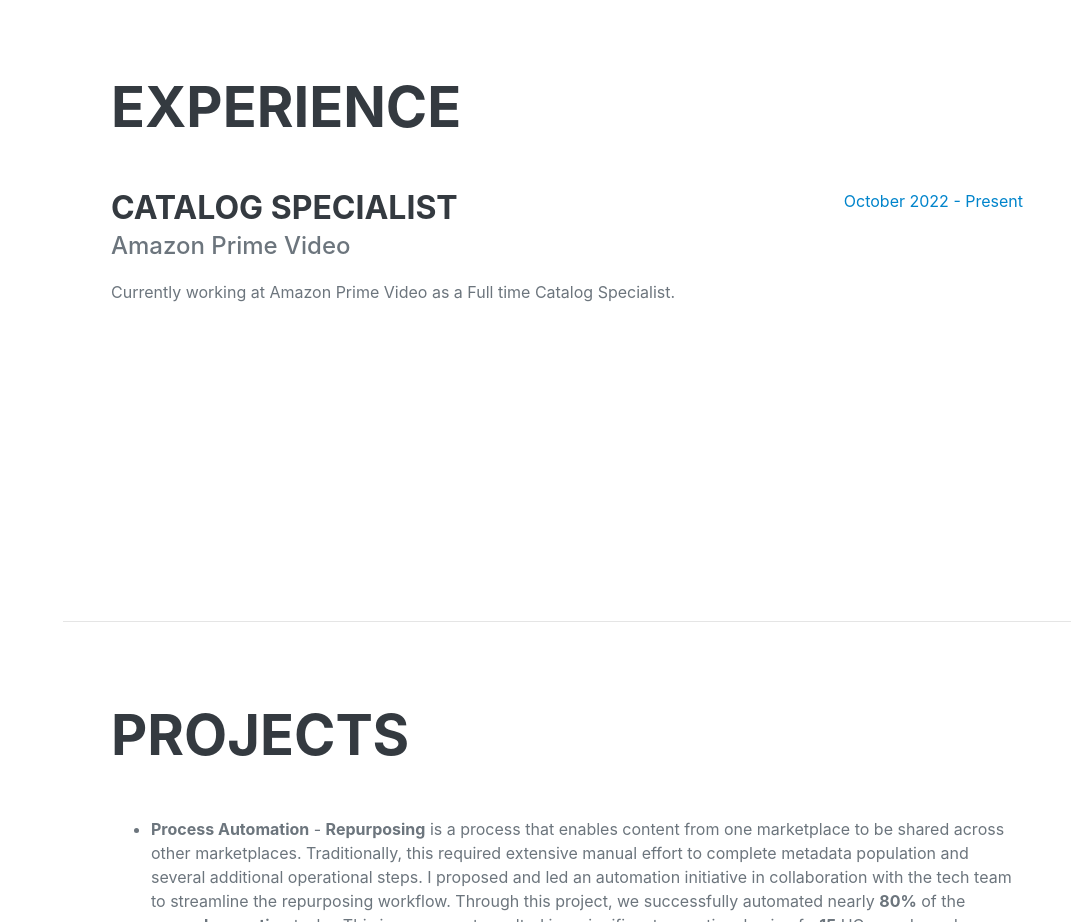
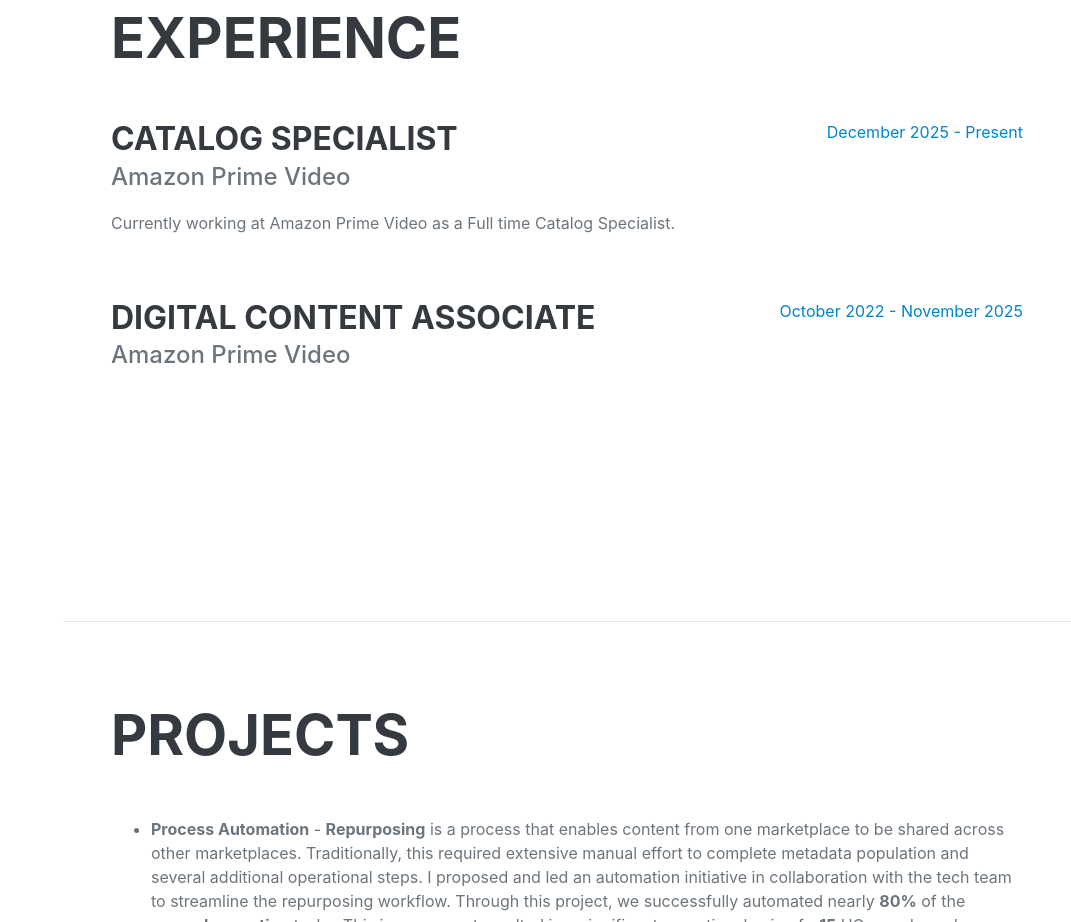
Before and after one commit to jinith-kumar/jinithkumar.github.io, a plain HTML site: page index.html in a window 1280 px wide. Shown: the part 980-1902 px from the top of the page, without its empty margins (209-1280 px from the left). Drawn offline with nearby package versions, Linux system fonts and the light colour scheme; a web font is replaced by a local one.

Commit message:
Update index.html
Added Experience

```diff
--- a/index.html
+++ b/index.html
@@ -104,8 +104,21 @@
                             Catalog Specialist.</p>
                     </div>
                     <div class="flex-shrink-0"><span
+                            class="text-primary">December 2025 -
+                            Present</span>
+                    </div>
+                  </div>
+                <div
+                    class="d-flex flex-column flex-md-row justify-content-between mb-5">
+                    <div class="flex-grow-1">
+                        <h3 class="mb-0">Digital Content Associate</h3>
+                        <div class="subheading mb-3">Amazon Prime Video</div>
+                        <!-- <p>Currently working at Amazon Prime Video as a Full time
+                            Catalog Specialist.</p> -->
+                    </div>
+                    <div class="flex-shrink-0"><span
                             class="text-primary">October 2022 -
-                            Present</span>
+                            November 2025</span>
                     </div>
                   </div>
                 </div>
```
